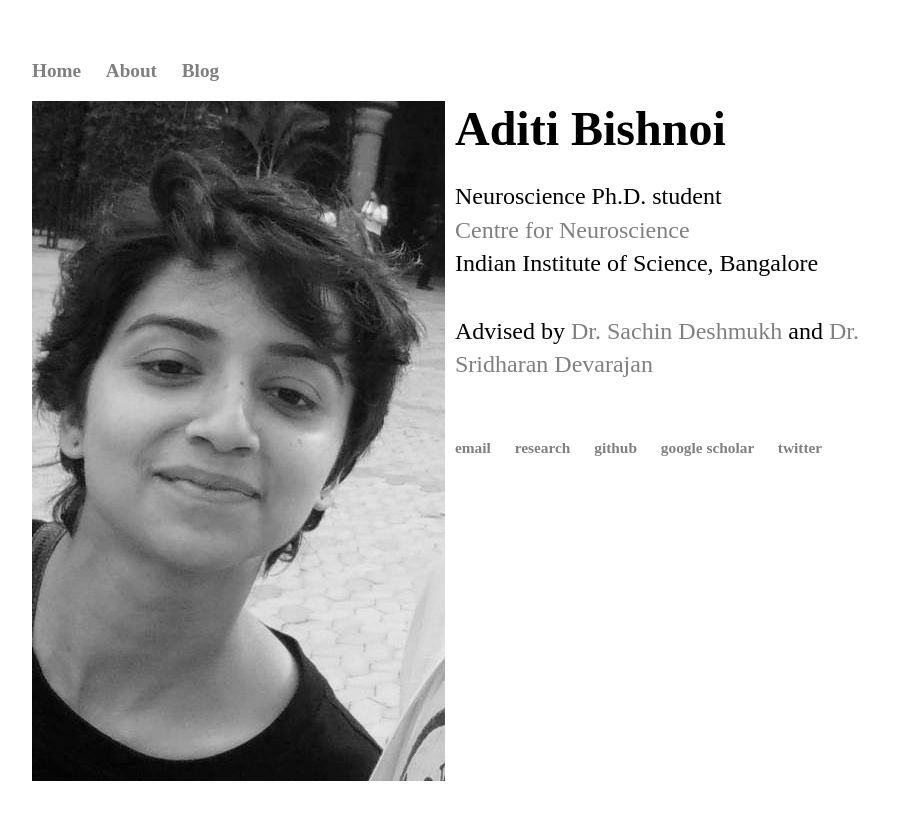
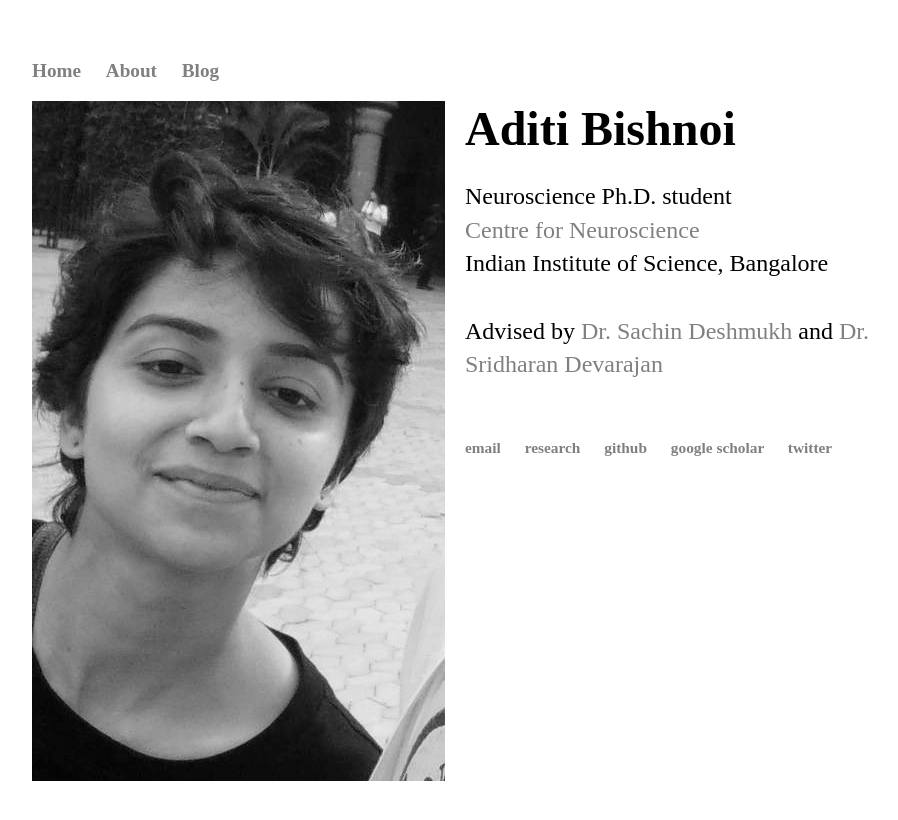
Before and after one commit to AdiBish/adibish.github.io, a Jekyll site: the page built from index.html, in a window 1280 px wide. Shown: the top 820 px of the page, without its empty margins (160-1058 px from the left). Built offline with Jekyll 4.4.1, drawn with Linux system fonts in a browser that asks for light colours.

Commit message:
Update index.html

```diff
--- a/index.html
+++ b/index.html
@@ -7,7 +7,7 @@ title: Aditi Bishnoi
 	<div class="container">
 
 		<img src="https://adibish.github.io//images//adi4.jpg"
-		     style="float:left; margin-right:10px; margin-bottom:5px"/>
+		     style="float:left; margin-right:20px; margin-bottom:5px"/>
 
 		<h1> Aditi Bishnoi </h1><br/>
 
```
